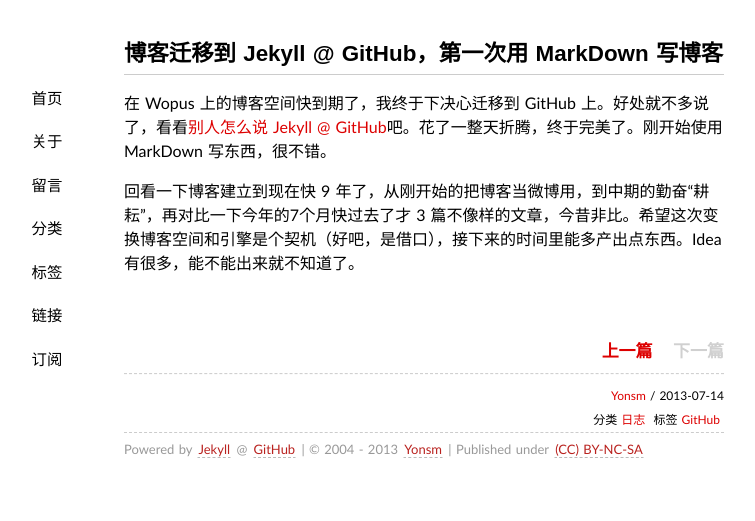
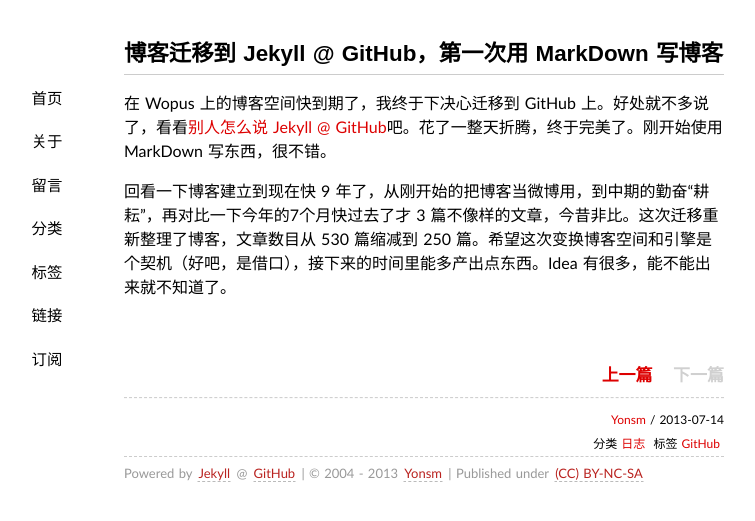
Before and after one commit to Yonsm/Yonsm.github.io, a Jekyll site: the page built from _posts/2013-07-14-my-first-jekyll-blog.md, in a window 1280 px wide. Shown: the top 521 px of the page, without its empty margins (216-971 px from the left). Built offline with Jekyll 4.4.1, drawn with Linux system fonts in a browser that asks for light colours; some web fonts are replaced; Markdown is read by kramdown in place of the engine named in the settings; comment, search, counter and statistics services are not loaded.

Commit message:
修改文章

```diff
--- a/_posts/2013-07-14-my-first-jekyll-blog.md
+++ b/_posts/2013-07-14-my-first-jekyll-blog.md
@@ -8,4 +8,4 @@ tags: [GitHub]
 
 在 Wopus 上的博客空间快到期了，我终于下决心迁移到 GitHub 上。好处就不多说了，看看[别人怎么说 Jekyll @ GitHub](http://www.besteric.com/2013/05/08/migrate-wordpress-to-jekyll/)吧。花了一整天折腾，终于完美了。刚开始使用 MarkDown 写东西，很不错。
 
-回看一下博客建立到现在快 9 年了，从刚开始的把博客当微博用，到中期的勤奋“耕耘”，再对比一下今年的7个月快过去了才 3 篇不像样的文章，今昔非比。希望这次变换博客空间和引擎是个契机（好吧，是借口），接下来的时间里能多产出点东西。Idea 有很多，能不能出来就不知道了。
+回看一下博客建立到现在快 9 年了，从刚开始的把博客当微博用，到中期的勤奋“耕耘”，再对比一下今年的7个月快过去了才 3 篇不像样的文章，今昔非比。这次迁移重新整理了博客，文章数目从 530 篇缩减到 250 篇。希望这次变换博客空间和引擎是个契机（好吧，是借口），接下来的时间里能多产出点东西。Idea 有很多，能不能出来就不知道了。
```
